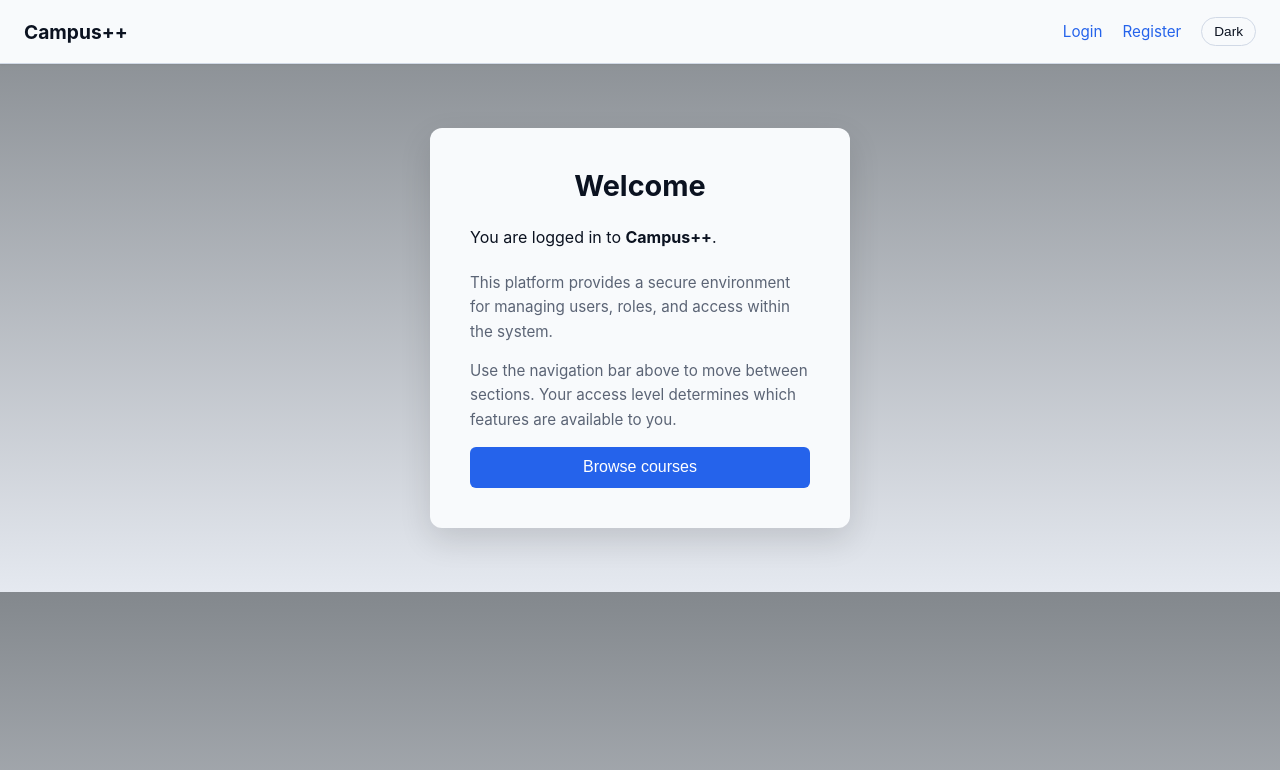
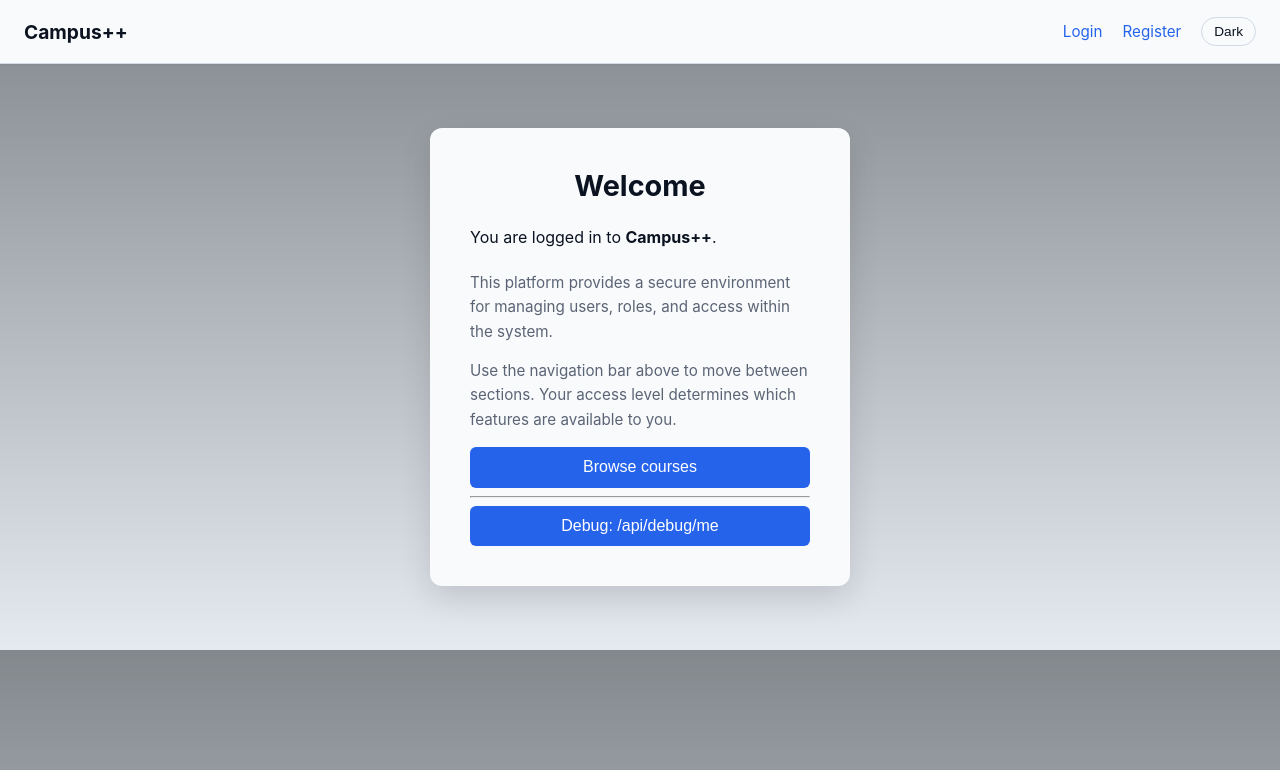
Before and after one commit to Nexoc/campus-plus-plus, a JavaScript app in the folder frontend/: page / in a window 1280 px wide. Shown: the top 770 px of the page. Built offline with nearby package versions, Linux system fonts and the light colour scheme; no server answers; sample sign-in values are in the browser's storage.

Commit message:
feat(home): add temporary debug button for /api/debug/me

```diff
--- a/frontend/src/modules/home/pages/HomePage.vue
+++ b/frontend/src/modules/home/pages/HomePage.vue
@@ -2,6 +2,11 @@
   src/modules/home/pages/HomePage.vue
 
   Home page for authenticated users.
+
+  Responsibilities:
+  - Entry point after login
+  - Navigation only
+  - Temporary debug action
 -->
 
 <template>
@@ -30,12 +35,36 @@
         Browse courses
       </button>
     </RouterLink>
+
+    <!-- TEMP DEBUG -->
+    <hr />
+
+    <button class="base-button" @click="debugMe">
+      Debug: /api/debug/me
+    </button>
+
+    <pre v-if="debugResult">{{ debugResult }}</pre>
+    <p v-if="debugError" class="error">{{ debugError }}</p>
   </div>
 </template>
 
 <script setup lang="ts">
-/*
-  No logic.
-  Home page is navigation-only.
-*/
+import { getDebugMe } from '@/modules/home/api/debugApi'
+import { ref } from 'vue'
+
+const debugResult = ref<string | null>(null)
+const debugError = ref<string | null>(null)
+
+async function debugMe() {
+  debugResult.value = null
+  debugError.value = null
+
+  try {
+    const data = await getDebugMe()
+    debugResult.value = JSON.stringify(data, null, 2)
+  } catch (e: any) {
+    debugError.value =
+      e?.response?.status + ' ' + e?.response?.statusText
+  }
+}
 </script>
```
